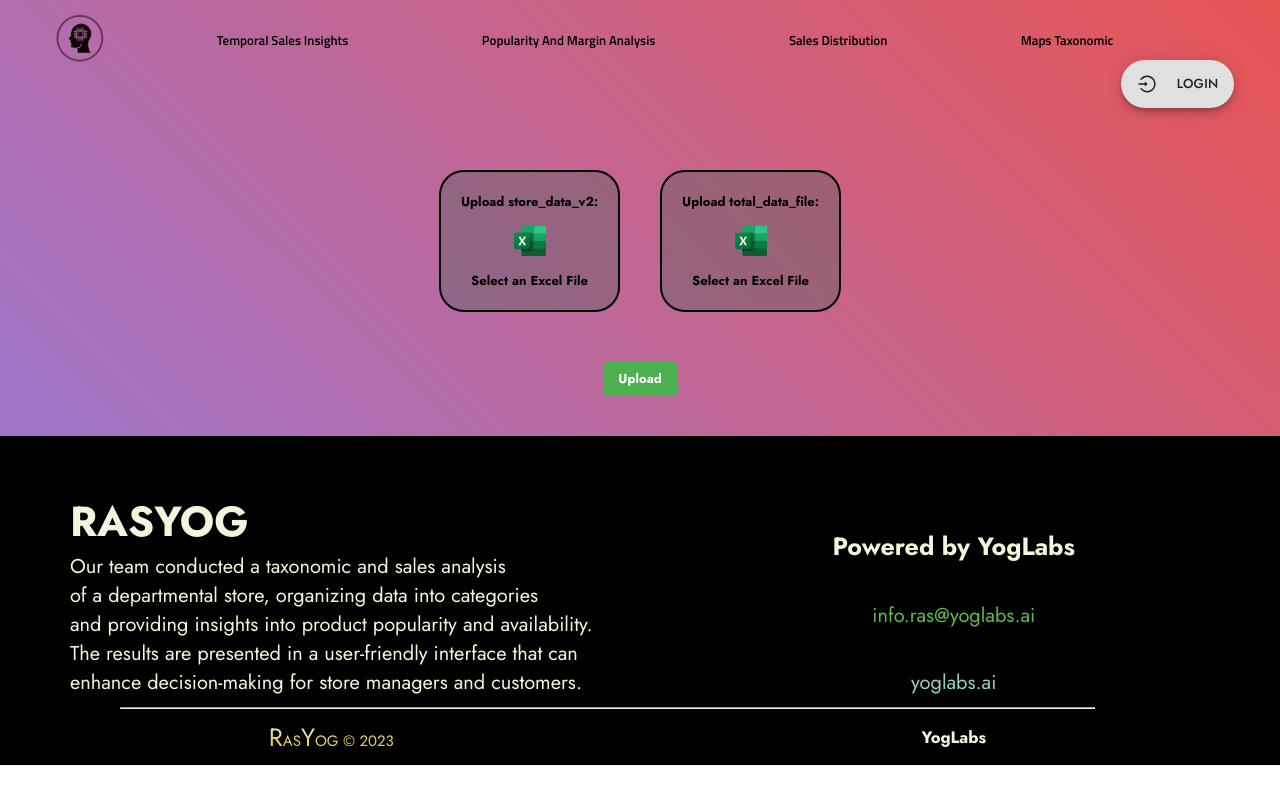
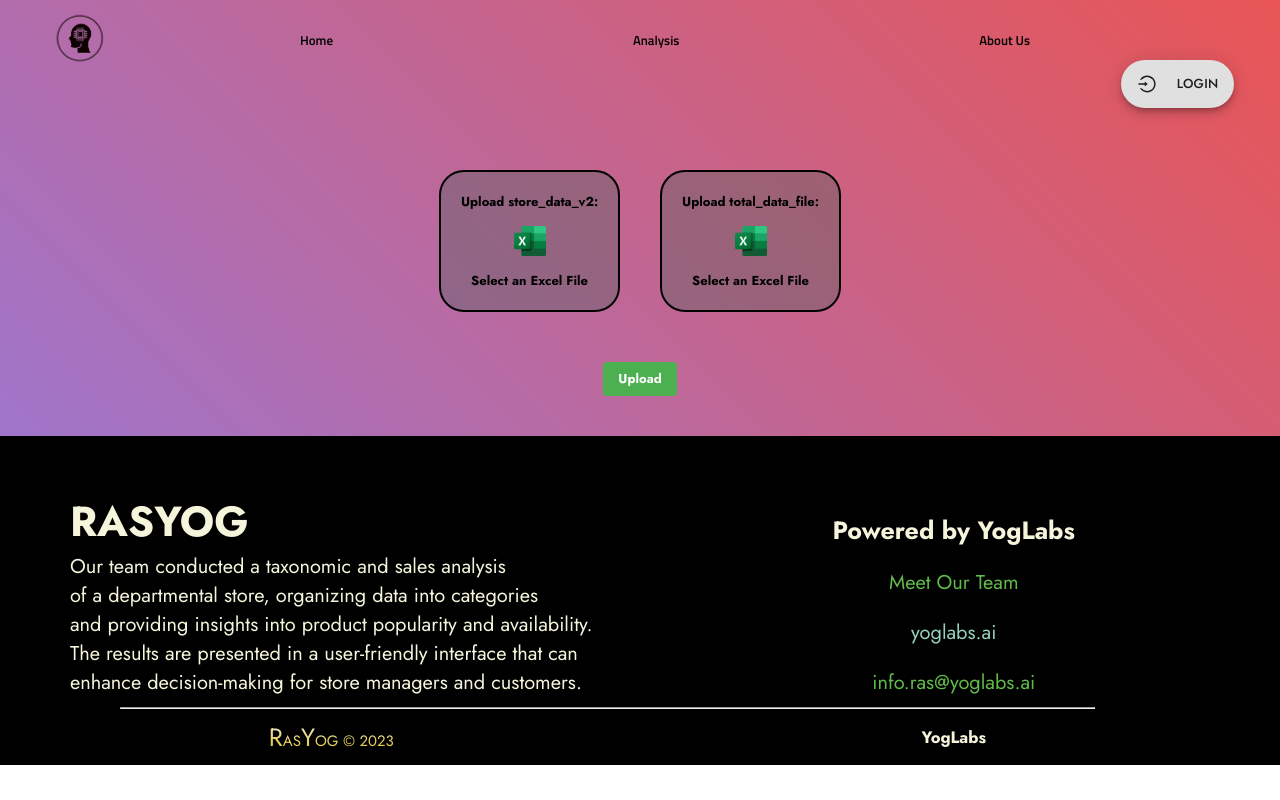
Before and after one commit to ashishsoniii/RasYog-Frontend, a React (Create React App) app in the folder frontend/: page /upload in a window 1280 px wide. Built offline with nearby package versions, Linux system fonts and the light colour scheme.

Commit message:
updation-to-website

```diff
--- a/frontend/src/App.js
+++ b/frontend/src/App.js
@@ -8,10 +8,11 @@ import DataAnalysis from "./pages/content/DataAnalysis.js";
 import Team from "./pages/content/components/Team";
 import UploadFile from "./pages/content/UploadFile";
 import LoginBtn from "./pages/content/components/LoginBtn";
+import Navbar2 from "./pages/navbar/Navbar2";
 
 const App = () => {
   const [topic, setTopic] = useState("data");
-  const [activeTopic, setActiveTopic] = useState("Data Analysis");
+  const [activeTopic, setActiveTopic] = useState("Temporal Sales Insights");
 
   const [open, setOpen] = useState(false);
   const [email, setEmail] = useState("");
@@ -39,24 +40,43 @@ const App = () => {
         />
       </div>
       <div className="bg">
+
+      {loggedIn ?
         <Navbar
           onTopicChange={handleTopicChange}
           onAcitiveTopicChange={handleActiveTopicChange}
-        />
+        /> :
+        <Navbar2 />
+      }
       </div>
       <Routes>
-        <Route exact path="/" element={<Home  setOpen={setOpen}         loggedIn={loggedIn}/>} />
+        <Route
+          exact
+          path="/"
+          element={<Home setOpen={setOpen} loggedIn={loggedIn} />}
+        />
         <Route
           exact
           path="/dataAnalysis"
-          element={<DataAnalysis topic={topic} activeTopic={activeTopic} loggedIn={loggedIn} setOpen={setOpen} />}
+          element={
+            <DataAnalysis
+              topic={topic}
+              activeTopic={activeTopic}
+              loggedIn={loggedIn}
+              setOpen={setOpen}
+            />
+          }
         />
         <Route
           exact
           path="/team"
           element={<Team topic={topic} activeTopic={activeTopic} />}
         />
-        <Route exact path="/upload" element={<UploadFile loggedIn={loggedIn} />} />
+        <Route
+          exact
+          path="/upload"
+          element={<UploadFile loggedIn={loggedIn} />}
+        />
       </Routes>
       <Footer />
     </>
--- a/frontend/src/pages/content/Home.js
+++ b/frontend/src/pages/content/Home.js
@@ -4,7 +4,6 @@ import "./Content.css";
 import Buttonz from "./components/Button.js";
 import Button2 from "./components/Button_2.js";
 import ReactSlider from "./components/ReactSlider.js";
-import { NavLink } from "react-router-dom";
 
 const Home = (props) => {
   const [activeState, setActiveState] = useState("Sales Insights");
@@ -28,7 +27,7 @@ const Home = (props) => {
         </div>
       </div>
 
-      <div className="section1">
+      <div className="section1" id="analysis">
         <div className="row white-area">
           <div className="column col-home-l">
             {activeState === "Sales Insights" && (
@@ -143,7 +142,7 @@ const Home = (props) => {
 />
 
 
-      <div className="team-upload">
+      {/* <div className="team-upload">
         <section className="team bg-add">
           <div className="main-text-team">Update Data </div>
           <NavLink to="/upload">
@@ -159,7 +158,7 @@ const Home = (props) => {
             <div className="main-text-team btn-team">Discover Our Team!</div>
           </NavLink>
         </section>
-      </div>
+      </div> */}
     </>
   );
 };
--- a/frontend/src/pages/content/components/LoginBtn.js
+++ b/frontend/src/pages/content/components/LoginBtn.js
@@ -8,9 +8,15 @@ import DialogTitle from "@mui/material/DialogTitle";
 import { TextField, Menu, MenuItem } from "@mui/material";
 import axios from "axios";
 import Fab from "@mui/material/Fab";
-import { AiOutlineLogin, AiOutlineLogout, AiOutlineKey } from "react-icons/ai";
+import {
+  AiOutlineLogin,
+  AiOutlineLogout,
+  AiOutlineKey,
+  AiOutlineDatabase,
+} from "react-icons/ai";
 import RegisterChangePassword from "./ChangePassword";
 import RegisterDialog from "./RegisterDialog";
+import { NavLink } from "react-router-dom";
 
 export default function LoginBtn({
   email,
@@ -49,6 +55,7 @@ export default function LoginBtn({
 
     axios
       .post(
+        // "http://127.0.0.1:5000/login",
         "https://yoglabs.pythonanywhere.com/login",
         {
           email,
@@ -73,6 +80,8 @@ export default function LoginBtn({
           // console.log("Login cookie set");
         }
         sessionStorage.setItem("email", email); // Store email in session storage
+        // Redirect to "/dataAnalysis" page
+        window.location.href = "/dataAnalysis";
       })
       .catch((error) => {
         window.alert(error.response.data);
@@ -158,6 +167,11 @@ export default function LoginBtn({
           open={Boolean(anchorEl)}
           onClose={handleMenuClose}
         >
+          <MenuItem>
+            <AiOutlineDatabase sx={{ mr: 1 }} />
+            <NavLink to="/upload">Upload Files </NavLink>
+          </MenuItem>
+
           <MenuItem onClick={handleRegisteruser}>
             <AiOutlineKey sx={{ mr: 1 }} />
             Register Users
--- a/frontend/src/pages/footer/Footer.js
+++ b/frontend/src/pages/footer/Footer.js
@@ -1,7 +1,16 @@
-import React from "react";
+import React, { useEffect } from "react";
 import "./Footer.css";
+import { NavLink, useLocation } from "react-router-dom";
 // import logo from "../../assets/logo/logo-white.png";
 function Footer() {
+  const location = useLocation();
+  useEffect(() => {
+    window.scrollTo(0, 0);
+  }, [location.pathname]);
+  const handleNavLinkClick = () => {
+    window.scrollTo(0, 0);
+  };
+
   return (
     <>
       <footer className="footer-main">
@@ -23,11 +32,19 @@ function Footer() {
           </div>
           <div className="column right-col">
             <h2>Powered by YogLabs</h2>
+            <NavLink
+              className="footer-links-f1"
+              to="/team"
+              onClick={handleNavLinkClick}
+              activeclassname=""
+            >
+              Meet Our Team
+            </NavLink>
+            <a className="footer-links-f2" href="https://yoglabs.ai">
+              yoglabs.ai
+            </a>
             <a className="footer-links-f1" href="mailto:info.ras@yoglabs.ai">
               info.ras@yoglabs.ai
-            </a>
-            <a className="footer-links-f2" href="https://yoglabs.ai">
-              yoglabs.ai
             </a>
           </div>
         </div>
--- /dev/null
+++ b/frontend/src/pages/navbar/Navbar2.js
@@ -0,0 +1,110 @@
+import React, { useState, useEffect, useRef } from "react";
+import "./Navbar.css";
+import { GiHamburgerMenu } from "react-icons/gi";
+// import logo from "../../assets/logo/logo-no-background.png";
+// import logo from "../../assets/logo/rasyog-logo-yog.png";
+import logo from "../../assets/logo/YOGLABS-logo.png";
+import { NavLink } from "react-router-dom";
+import { motion } from "framer-motion";
+
+export const UserContext = React.createContext();
+
+const Navbar2 = (props) => {
+  const [showMediaIcons, setShowMediaIcons] = useState(false);
+  const menuRef = useRef();
+
+  const handleMenuClick = () => {
+    setShowMediaIcons(!showMediaIcons);
+  };
+
+  const handleClickOutside = (event) => {
+    if (menuRef.current && !menuRef.current.contains(event.target)) {
+      setShowMediaIcons(false);
+    }
+  };
+
+  useEffect(() => {
+    document.addEventListener("mousedown", handleClickOutside);
+
+    return () => {
+      document.removeEventListener("mousedown", handleClickOutside);
+    };
+  }, []);
+
+  const handleNavLinkClick = () => {
+    const analysisSection = document.getElementById("analysis");
+    if (analysisSection) {
+      analysisSection.scrollIntoView({ behavior: "smooth" });
+    }
+  };
+
+  return (
+    <>
+      <nav className="main-nav">
+        <div className="logo">
+          <NavLink to="/">
+            <motion.img
+              whileHover={{
+                scale: 1.3,
+                transition: { duration: 1 },
+              }}
+              whileTap={{ scale: 0.9 }}
+              className="logo-img"
+              src={logo}
+              alt=""
+            ></motion.img>{" "}
+          </NavLink>
+        </div>
+
+        <div
+          className={
+            showMediaIcons ? "menu-link mobile-menu-link" : "menu-link"
+          }
+          ref={menuRef}
+        >
+          <ul>
+            <li>
+              <NavLink
+                className="nav-link nav-link-ltr"
+                to="/"
+                activeclassname="active"
+              >
+                Home
+              </NavLink>
+            </li>
+            <li>
+              <NavLink
+                className="nav-link nav-link-ltr"
+                to="/#analysis"
+                activeclassname="active"
+                onClick={handleNavLinkClick}
+
+              >
+                Analysis
+              </NavLink>
+            </li>
+            <li>
+              <NavLink
+                className="nav-link nav-link-ltr"
+                to="/team"
+                activeclassname="active"
+              >
+                About Us
+              </NavLink>
+            </li>
+          </ul>
+        </div>
+
+        <div className="social-media">
+          <div className="hamburger-menu">
+            <div onClick={handleMenuClick}>
+              <GiHamburgerMenu style={{ color: "black" }} />
+            </div>
+          </div>
+        </div>
+      </nav>
+    </>
+  );
+};
+
+export default Navbar2;
```
Also changed, not shown: 1 other file (tests, documents, lock files or other folders).
